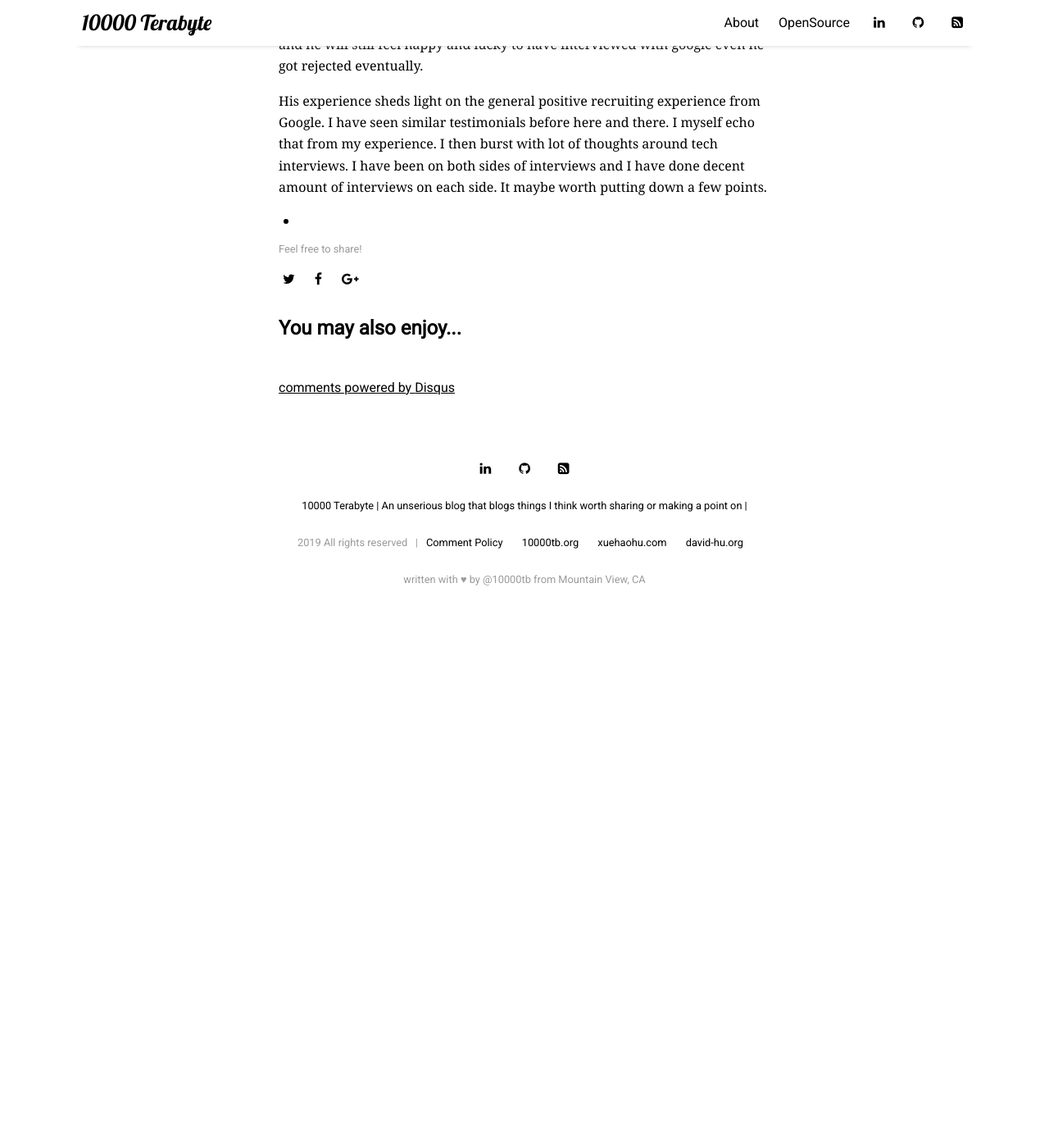
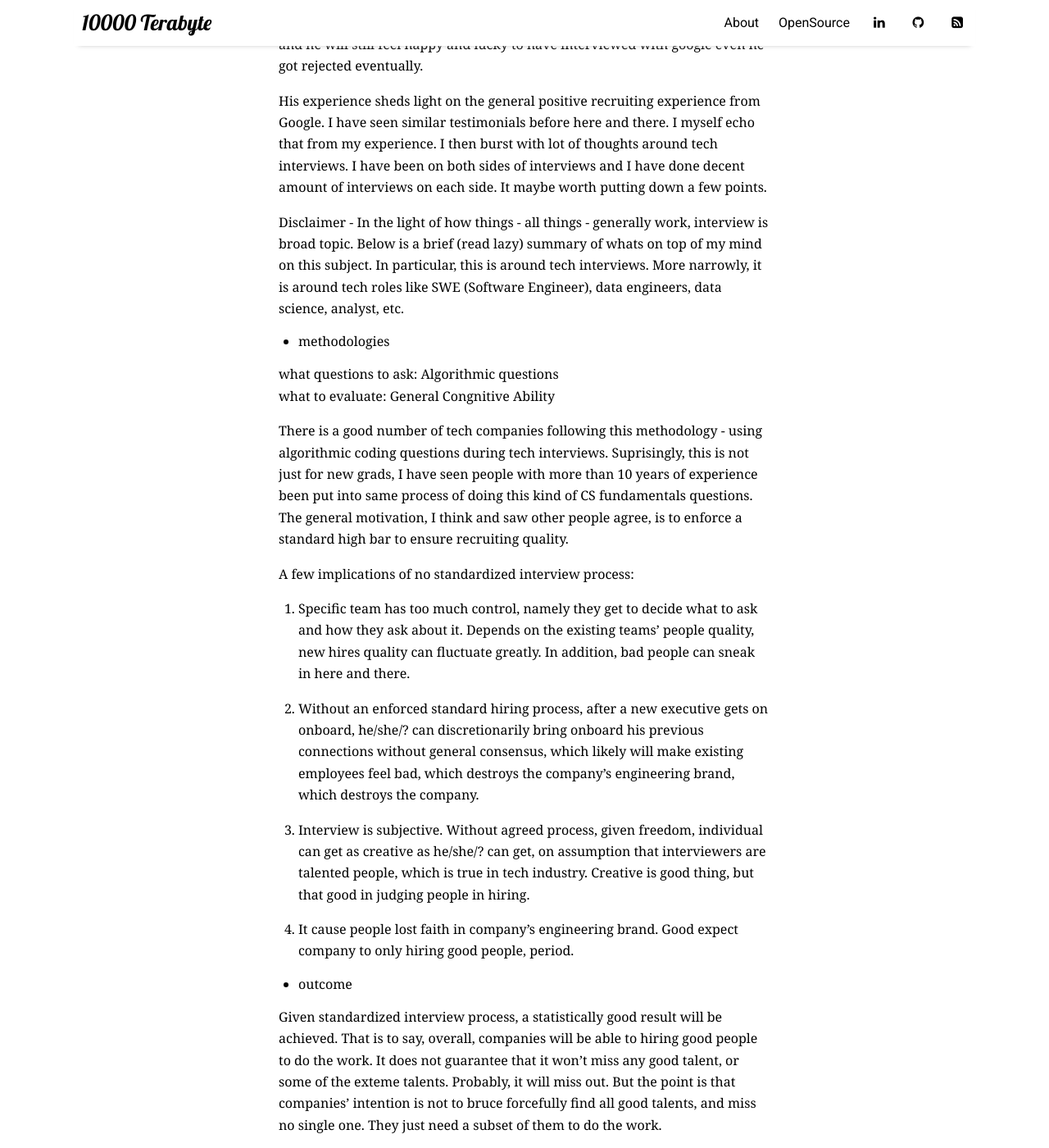
Before and after one commit to 10000TB/10000TB.github.io, a Jekyll site: the page built from _posts/2019-11-23-My-2-cents-on-tech-interviews.md, in a window 1280 px wide and 1400 px high, scrolled down 254 px. Shown: the whole window at 82% size. Built offline with Jekyll 4.4.1, drawn with Linux system fonts in a browser that asks for light colours; nearby versions of some CDN libraries; comment, search, counter and statistics services are not loaded; before the commit the page ends 999 px from its top, so only the background shows below that.

Commit message:
[new post - interview] add in new draft content

```diff
--- a/_posts/2019-11-23-My-2-cents-on-tech-interviews.md
+++ b/_posts/2019-11-23-My-2-cents-on-tech-interviews.md
@@ -10,4 +10,25 @@ I came across an article of a candidate's experience with interviewing with Goog
 
 His experience sheds light on the general positive recruiting experience from Google. I have seen similar testimonials before here and there. I myself echo that from my experience. I then burst with lot of thoughts around tech interviews. I have been on both sides of interviews and I have done decent amount of interviews on each side. It maybe worth putting down a few points.
 
-*
+Disclaimer - In the light of how things - all things - generally work, interview is broad topic. Below is a brief (read lazy) summary of whats on top of my mind on this subject. In particular, this is around tech interviews. More narrowly, it is around tech roles like SWE (Software Engineer), data engineers, data science, analyst, etc.
+
+* methodologies
+
+what questions to ask: Algorithmic questions
+what to evaluate: General Congnitive Ability
+
+There is a good number of tech companies following this methodology - using algorithmic coding questions during tech interviews. Suprisingly, this is not just for new grads, I have seen people with more than 10 years of experience been put into same process of doing this kind of CS fundamentals questions. The general motivation, I think and saw other people agree, is to enforce a standard high bar to ensure recruiting quality.
+
+A few implications of no standardized interview process:
+
+1. Specific team has too much control, namely they get to decide what to ask and how they ask about it. Depends on the existing teams' people quality, new hires quality can fluctuate greatly. In addition, bad people can sneak in here and there.
+
+2. Without an enforced standard hiring process, after a new executive gets on onboard, he/she/? can discretionarily bring onboard his previous connections without general consensus, which likely will make existing employees feel bad, which destroys the company's engineering brand, which destroys the company.
+
+3. Interview is subjective. Without agreed process, given freedom, individual can get as creative as he/she/? can get, on assumption that interviewers are talented people, which is true in tech industry. Creative is good thing, but that good in judging people in hiring.
+
+4. It cause people lost faith in company's engineering brand. Good expect company to only hiring good people, period.
+
+* outcome
+
+Given standardized interview process, a statistically good result will be achieved. That is to say, overall, companies will be able to hiring good people to do the work. It does not guarantee that it won't miss any good talent, or some of the exteme talents. Probably, it will miss out. But the point is that companies' intention is not to bruce forcefully find all good talents, and miss no single one. They just need a subset of them to do the work.
```
